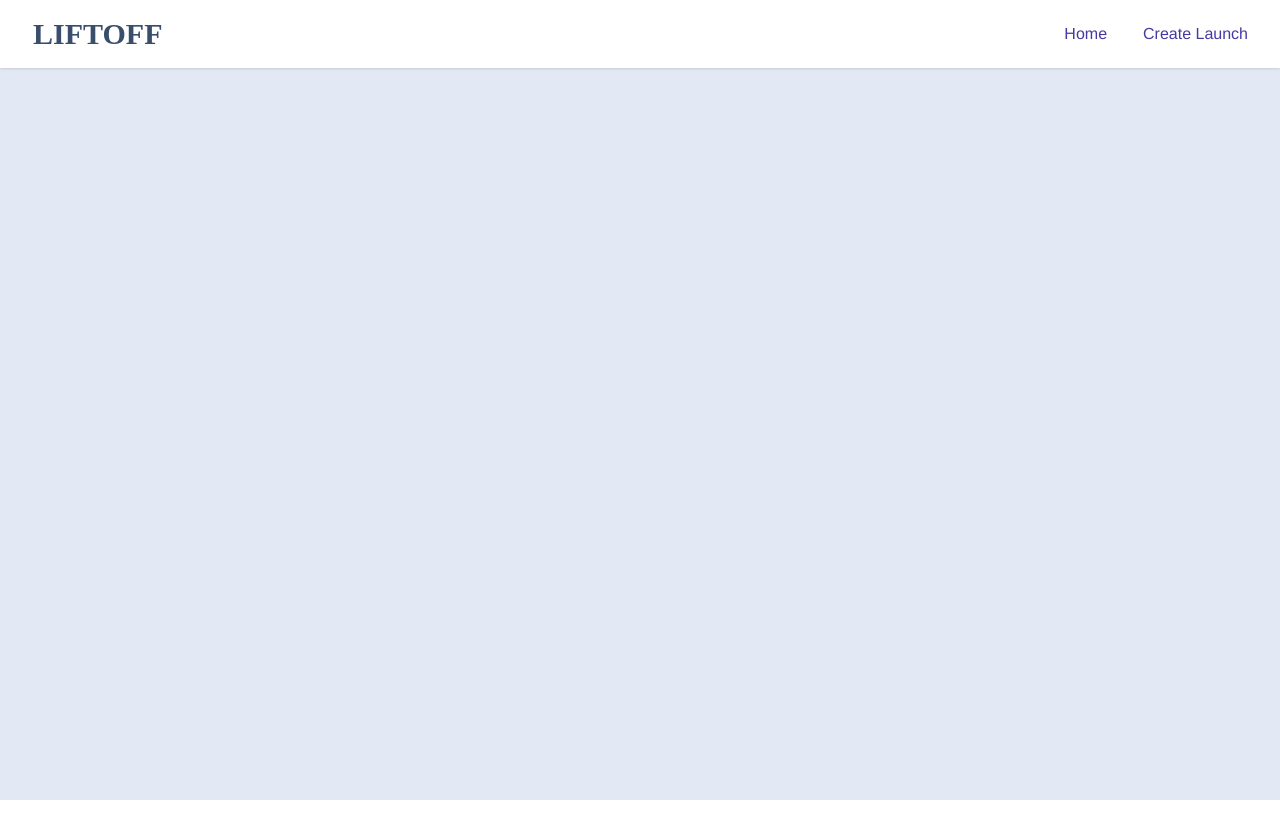
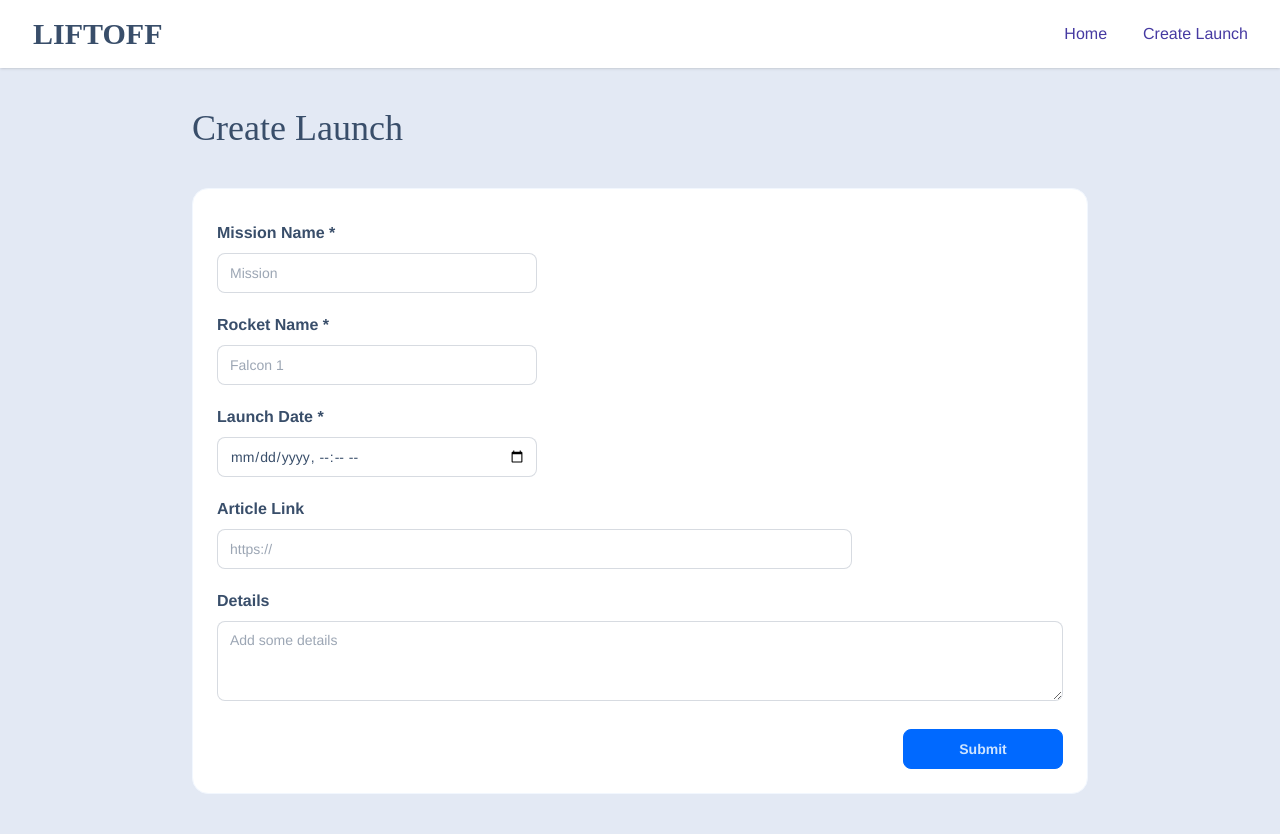
Before and after one commit to allisonhamelin/liftoff, a Vue app: page /create-launch in a window 1280 px wide. Before the commit the page ends 800 px from the top, so only its background shows below. Built offline with nearby package versions, Linux system fonts and the light colour scheme; the HTML template or start-up script is replaced by a standard one.

Commit message:
Add Create Launch form with validation

```diff
--- a/package.json
+++ b/package.json
@@ -15,6 +15,8 @@
   },
   "dependencies": {
     "@tailwindcss/vite": "^4.0.17",
+    "@vuelidate/core": "^2.0.3",
+    "@vuelidate/validators": "^2.0.4",
     "pinia": "^3.0.1",
     "tailwindcss": "^4.0.17",
     "vue": "^3.5.13",
--- a/src/views/CreateLaunchView.vue
+++ b/src/views/CreateLaunchView.vue
@@ -1,16 +1,120 @@
 <template>
-  <div>
-    <LayoutNavbar />
-  </div>
+  <BaseLayout>
+    <div class="w-4xl flex flex-col py-10 h-full">
+      <div class="flex w-full flex-col items-center">
+        <div class="max-w-4xl w-full">
+          <h1 class="text-4xl mb-10">Create Launch</h1>
+          <div class="card card-border bg-base-100 max-w-4xl w-full">
+            <form class="card-body" @submit.prevent="onSubmit">
+              <fieldset class="fieldset">
+                <legend class="fieldset-legend text-base">Mission Name *</legend>
+                <input
+                  v-model="missionName"
+                  type="text"
+                  class="input"
+                  placeholder="Mission"
+                  :class="{ 'input-error': v$.missionName.$error }"
+                />
+                <p v-if="v$.missionName.$error" class="text-error">Mission Name is required</p>
+              </fieldset>
+              <fieldset class="fieldset">
+                <legend class="fieldset-legend text-base">Rocket Name *</legend>
+                <input
+                  v-model="rocketName"
+                  type="text"
+                  placeholder="Falcon 1"
+                  class="input"
+                  :class="{ 'input-error': v$.rocketName.$error }"
+                />
+                <p v-if="v$.rocketName.$error" class="text-error">Rocket Name is required</p>
+              </fieldset>
+              <fieldset class="fieldset">
+                <legend class="fieldset-legend text-base">Launch Date *</legend>
+                <input
+                  v-model="launchDate"
+                  type="datetime-local"
+                  class="input"
+                  :class="{ 'input-error': v$.launchDate.$error }"
+                />
+                <p v-if="v$.launchDate.$error" class="text-error">Launch Date is required</p>
+              </fieldset>
+              <fieldset class="fieldset">
+                <legend class="fieldset-legend text-base">Article Link</legend>
+                <input
+                  v-model="articleLink"
+                  type="url"
+                  placeholder="https://"
+                  class="input w-3/4"
+                  :class="{ 'input-error': v$.articleLink.$error }"
+                />
+                <p v-if="v$.articleLink.$error" class="text-error">Article Link must be a url</p>
+              </fieldset>
+              <fieldset class="fieldset">
+                <legend class="fieldset-legend text-base">Details</legend>
+                <textarea
+                  v-model="details"
+                  type="textarea"
+                  placeholder="Add some details"
+                  class="textarea w-full align-top"
+                />
+              </fieldset>
+              <div class="flex justify-end">
+                <button class="btn btn-primary w-40 mt-4" type="submit">Submit</button>
+              </div>
+            </form>
+          </div>
+        </div>
+      </div>
+    </div>
+  </BaseLayout>
 </template>
 
 <script lang="ts">
 import { defineComponent } from 'vue'
-import LayoutNavbar from '@/components/layout/LayoutNavbar.vue'
+import { useVuelidate } from '@vuelidate/core'
+import { required, url } from '@vuelidate/validators'
+import BaseLayout from '@/components/layout/BaseLayout.vue'
+
+interface CreateLaunchViewData {
+  missionName: string
+  rocketName: string
+  launchDate: Date | null
+  articleLink: URL | null
+  details: string | null
+}
 
 export default defineComponent({
   components: {
-    LayoutNavbar,
+    BaseLayout,
+  },
+  setup() {
+    return { v$: useVuelidate() }
+  },
+  data(): CreateLaunchViewData {
+    return {
+      missionName: '',
+      rocketName: '',
+      launchDate: null,
+      articleLink: null,
+      details: null,
+    }
+  },
+  validations() {
+    return {
+      missionName: { required },
+      rocketName: { required },
+      launchDate: { required },
+      articleLink: { url },
+    }
+  },
+  methods: {
+    async onSubmit() {
+      const isFormCorrect = await this.v$.$validate()
+
+      if (isFormCorrect) {
+        // TODO: Create new launch
+      }
+    },
   },
 })
 </script>
```
Also changed, not shown: 1 other file (tests, documents, lock files or other folders).
